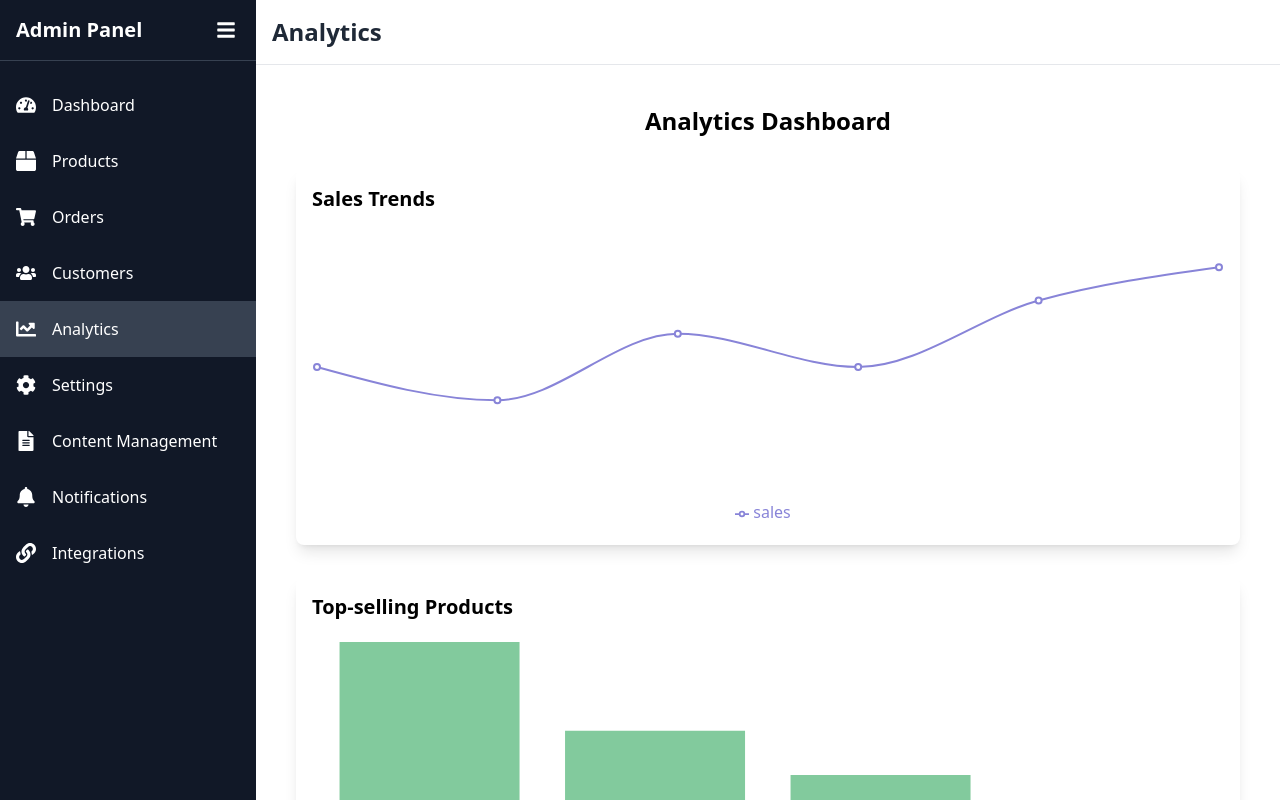
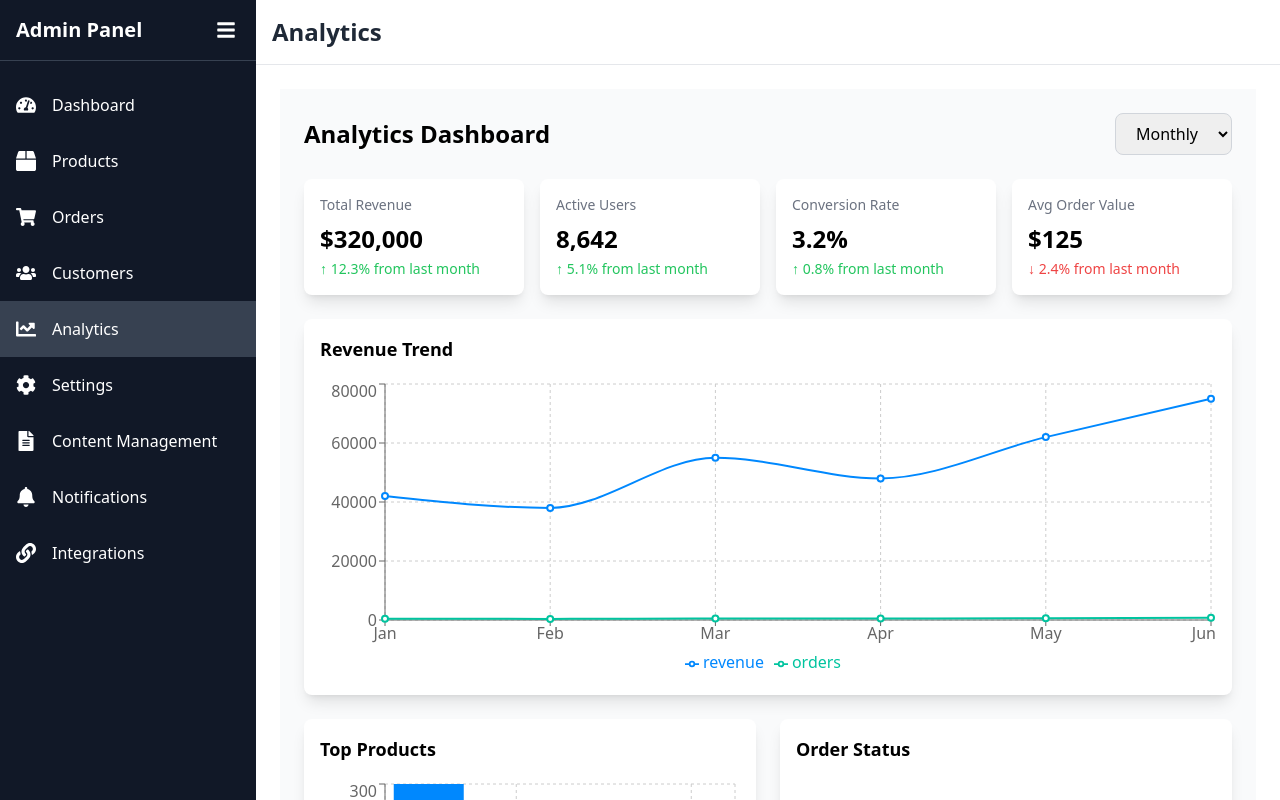
Before and after one commit to altynbeq/LianaLanding, a React (Vite) app: page /admin-panel in a window 1280 px wide. Both pictures are taken after a click on the button "Analytics". Shown: the top 800 px of the page. Built offline with nearby package versions, Linux system fonts and the light colour scheme.

Commit message:
admin panel update

```diff
--- a/src/subComponents/AdminPanel/Analytics.jsx
+++ b/src/subComponents/AdminPanel/Analytics.jsx
@@ -1,80 +1,170 @@
-// Import necessary libraries
-import React from 'react';
+import React, { useState } from 'react';
 import {
   LineChart, Line, BarChart, Bar, PieChart, Pie, Cell, Tooltip, Legend, ResponsiveContainer,
+  XAxis, YAxis, CartesianGrid, ScatterChart, Scatter
 } from 'recharts';
 
+const CustomCard = ({ children, className = '' }) => (
+  <div className={`bg-white  rounded-lg shadow-lg p-4 ${className}`}>
+    {children}
+  </div>
+);
+
+const CustomSelect = ({ value, onChange, options }) => (
+  <select
+    value={value}
+    onChange={onChange}
+    className="px-4 py-2 border border-gray-300 rounded-lg focus:outline-none focus:ring-2 focus:ring-blue-500 "
+  >
+    {options.map(option => (
+      <option key={option.value} value={option.value}>
+        {option.label}
+      </option>
+    ))}
+  </select>
+);
+
+const KPICard = ({ title, value, change, isPositive }) => (
+  <CustomCard>
+    <h3 className="text-sm font-medium text-gray-500 dark:text-gray-400">{title}</h3>
+    <p className="text-2xl font-bold mt-2">{value}</p>
+    <p className={`text-sm mt-1 ${isPositive ? 'text-green-500' : 'text-red-500'}`}>
+      {isPositive ? '↑' : '↓'} {change}
+    </p>
+  </CustomCard>
+);
+
 const Analytics = () => {
-  // Dummy Data
-  const salesData = [
-    { month: 'Jan', sales: 4000 },
-    { month: 'Feb', sales: 3000 },
-    { month: 'Mar', sales: 5000 },
-    { month: 'Apr', sales: 4000 },
-    { month: 'May', sales: 6000 },
-    { month: 'Jun', sales: 7000 },
+  const [timeFilter, setTimeFilter] = useState('monthly');
+
+  // Dummy data
+  const revenueData = [
+    { month: 'Jan', revenue: 42000, orders: 420 },
+    { month: 'Feb', revenue: 38000, orders: 380 },
+    { month: 'Mar', revenue: 55000, orders: 550 },
+    { month: 'Apr', revenue: 48000, orders: 480 },
+    { month: 'May', revenue: 62000, orders: 620 },
+    { month: 'Jun', revenue: 75000, orders: 750 },
   ];
 
-  const productData = [
-    { name: 'Product A', units: 300 },
-    { name: 'Product B', units: 200 },
-    { name: 'Product C', units: 150 },
-    { name: 'Product D', units: 100 },
+  const topProducts = [
+    { name: 'Laptop Pro', sales: 300, revenue: 450000 },
+    { name: 'Smart Watch', sales: 250, revenue: 125000 },
+    { name: 'Wireless Buds', sales: 200, revenue: 40000 },
+    { name: 'Phone Case', sales: 180, revenue: 9000 },
   ];
 
-  const regionData = [
-    { name: 'USA', value: 60 },
-    { name: 'UK', value: 20 },
-    { name: 'EU', value: 15 },
-    { name: 'Asia', value: 5 },
+  const orderStatus = [
+    { status: 'Pending', value: 15 },
+    { status: 'Shipped', value: 45 },
+    { status: 'Delivered', value: 35 },
+    { status: 'Cancelled', value: 5 },
   ];
 
-  const COLORS = ['#8884d8', '#82ca9d', '#ffc658', '#ff8042'];
+  const trafficSources = [
+    { source: 'Organic', value: 40 },
+    { source: 'Paid', value: 30 },
+    { source: 'Social', value: 20 },
+    { source: 'Direct', value: 10 },
+  ];
+
+  const COLORS = ['#0088FE', '#00C49F', '#FFBB28', '#FF8042'];
+
+  const timeFilterOptions = [
+    { value: 'daily', label: 'Daily' },
+    { value: 'weekly', label: 'Weekly' },
+    { value: 'monthly', label: 'Monthly' },
+  ];
 
   return (
-    <div className="p-4 space-y-8">
-      <h1 className="text-2xl font-bold text-center">Analytics Dashboard</h1>
+    <div className="min-h-screen bg-gray-50 p-6">
+      {/* Header */}
+      <div className="flex justify-between items-center mb-6">
+        <h1 className="text-2xl font-bold dark:text-white">Analytics Dashboard</h1>
+        <CustomSelect
+          value={timeFilter}
+          onChange={(e) => setTimeFilter(e.target.value)}
+          options={timeFilterOptions}
+        />
+      </div>
 
-      {/* Sales Trends */}
-      <div className="bg-white shadow-lg p-4 rounded-lg">
-        <h2 className="text-xl font-semibold mb-4">Sales Trends</h2>
+      {/* KPI Grid */}
+      <div className="grid grid-cols-1 md:grid-cols-4 gap-4 mb-6">
+        <KPICard
+          title="Total Revenue"
+          value="$320,000"
+          change="12.3% from last month"
+          isPositive={true}
+        />
+        <KPICard
+          title="Active Users"
+          value="8,642"
+          change="5.1% from last month"
+          isPositive={true}
+        />
+        <KPICard
+          title="Conversion Rate"
+          value="3.2%"
+          change="0.8% from last month"
+          isPositive={true}
+        />
+        <KPICard
+          title="Avg Order Value"
+          value="$125"
+          change="2.4% from last month"
+          isPositive={false}
+        />
+      </div>
+
+      {/* Charts Grid */}
+      <div className="grid grid-cols-1 md:grid-cols-2 gap-6">
+        {/* Revenue Trend */}
+        <CustomCard className="col-span-2">
+          <h2 className="text-lg font-semibold mb-4 dark:text-white">Revenue Trend</h2>
           <ResponsiveContainer width="100%" height={300}>
-          <LineChart data={salesData}>
-            <Line type="monotone" dataKey="sales" stroke="#8884d8" strokeWidth={2} />
+            <LineChart data={revenueData}>
+              <CartesianGrid strokeDasharray="3 3" />
+              <XAxis dataKey="month" />
+              <YAxis />
               <Tooltip />
               <Legend />
+              <Line type="monotone" dataKey="revenue" stroke="#0088FE" strokeWidth={2} />
+              <Line type="monotone" dataKey="orders" stroke="#00C49F" strokeWidth={2} />
             </LineChart>
           </ResponsiveContainer>
-      </div>
+        </CustomCard>
 
-      {/* Product Performance */}
-      <div className="bg-white shadow-lg p-4 rounded-lg">
-        <h2 className="text-xl font-semibold mb-4">Top-selling Products</h2>
+        {/* Top Products */}
+        <CustomCard>
+          <h2 className="text-lg font-semibold mb-4 dark:text-white">Top Products</h2>
           <ResponsiveContainer width="100%" height={300}>
-          <BarChart data={productData}>
-            <Bar dataKey="units" fill="#82ca9d" />
+            <BarChart data={topProducts}>
+              <CartesianGrid strokeDasharray="3 3" />
+              <XAxis dataKey="name" />
+              <YAxis />
               <Tooltip />
               <Legend />
+              <Bar dataKey="sales" fill="#0088FE" />
             </BarChart>
           </ResponsiveContainer>
-      </div>
+        </CustomCard>
 
-      {/* Regional Sales */}
-      <div className="bg-white shadow-lg p-4 rounded-lg">
-        <h2 className="text-xl font-semibold mb-4">Sales by Region</h2>
+        {/* Order Status */}
+        <CustomCard>
+          <h2 className="text-lg font-semibold mb-4 dark:text-white">Order Status</h2>
           <ResponsiveContainer width="100%" height={300}>
             <PieChart>
               <Pie
-              data={regionData}
+                data={orderStatus}
                 dataKey="value"
-              nameKey="name"
+                nameKey="status"
                 cx="50%"
                 cy="50%"
-              outerRadius={120}
+                outerRadius={100}
                 fill="#8884d8"
                 label
               >
-              {regionData.map((entry, index) => (
+                {orderStatus.map((entry, index) => (
                   <Cell key={`cell-${index}`} fill={COLORS[index % COLORS.length]} />
                 ))}
               </Pie>
@@ -82,6 +172,32 @@
               <Legend />
             </PieChart>
           </ResponsiveContainer>
+        </CustomCard>
+
+        {/* Traffic Sources */}
+        <CustomCard>
+          <h2 className="text-lg font-semibold mb-4 dark:text-white">Traffic Sources</h2>
+          <ResponsiveContainer width="100%" height={300}>
+            <PieChart>
+              <Pie
+                data={trafficSources}
+                dataKey="value"
+                nameKey="source"
+                cx="50%"
+                cy="50%"
+                outerRadius={100}
+                fill="#8884d8"
+                label
+              >
+                {trafficSources.map((entry, index) => (
+                  <Cell key={`cell-${index}`} fill={COLORS[index % COLORS.length]} />
+                ))}
+              </Pie>
+              <Tooltip />
+              <Legend />
+            </PieChart>
+          </ResponsiveContainer>
+        </CustomCard>
       </div>
     </div>
   );
```
Lines whose indentation alone changed are shown as unchanged.
